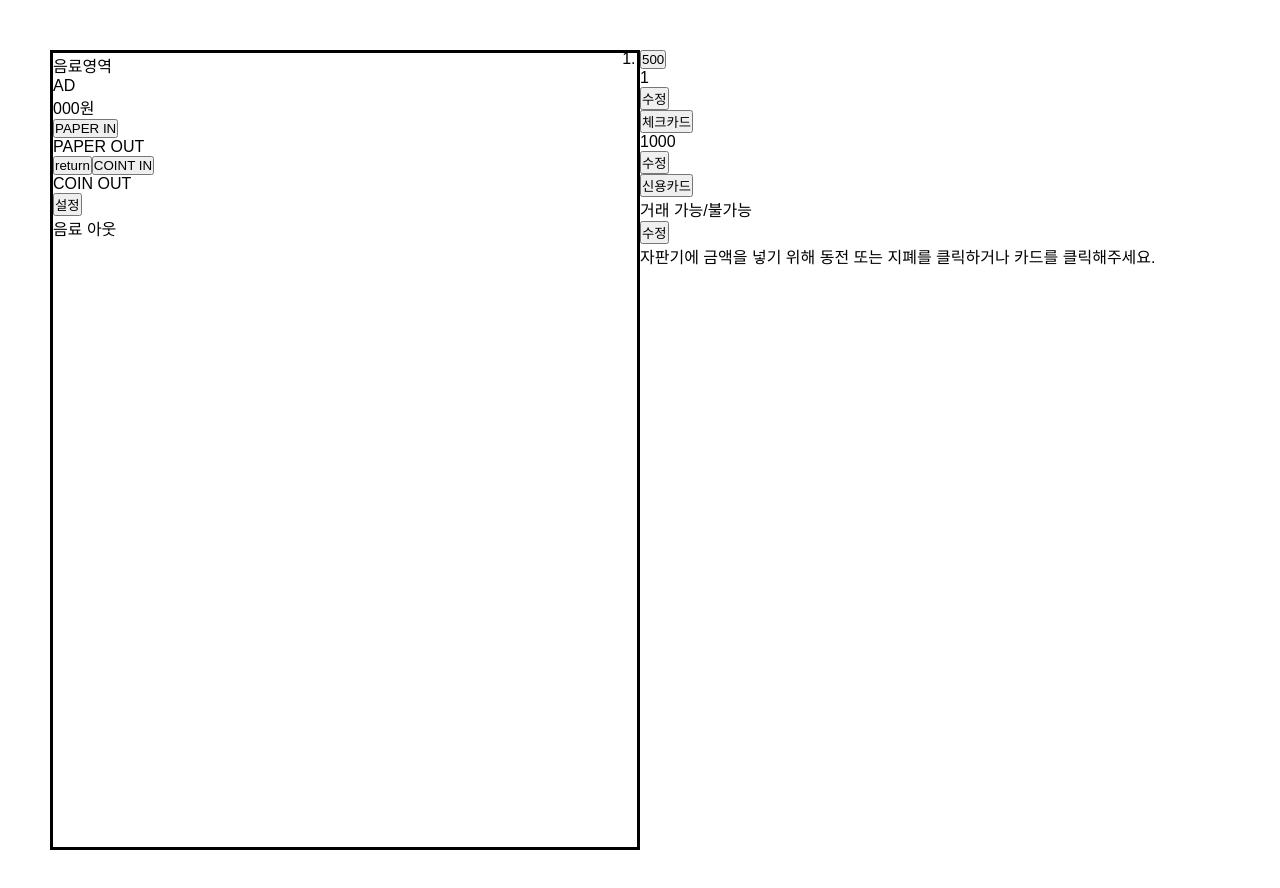
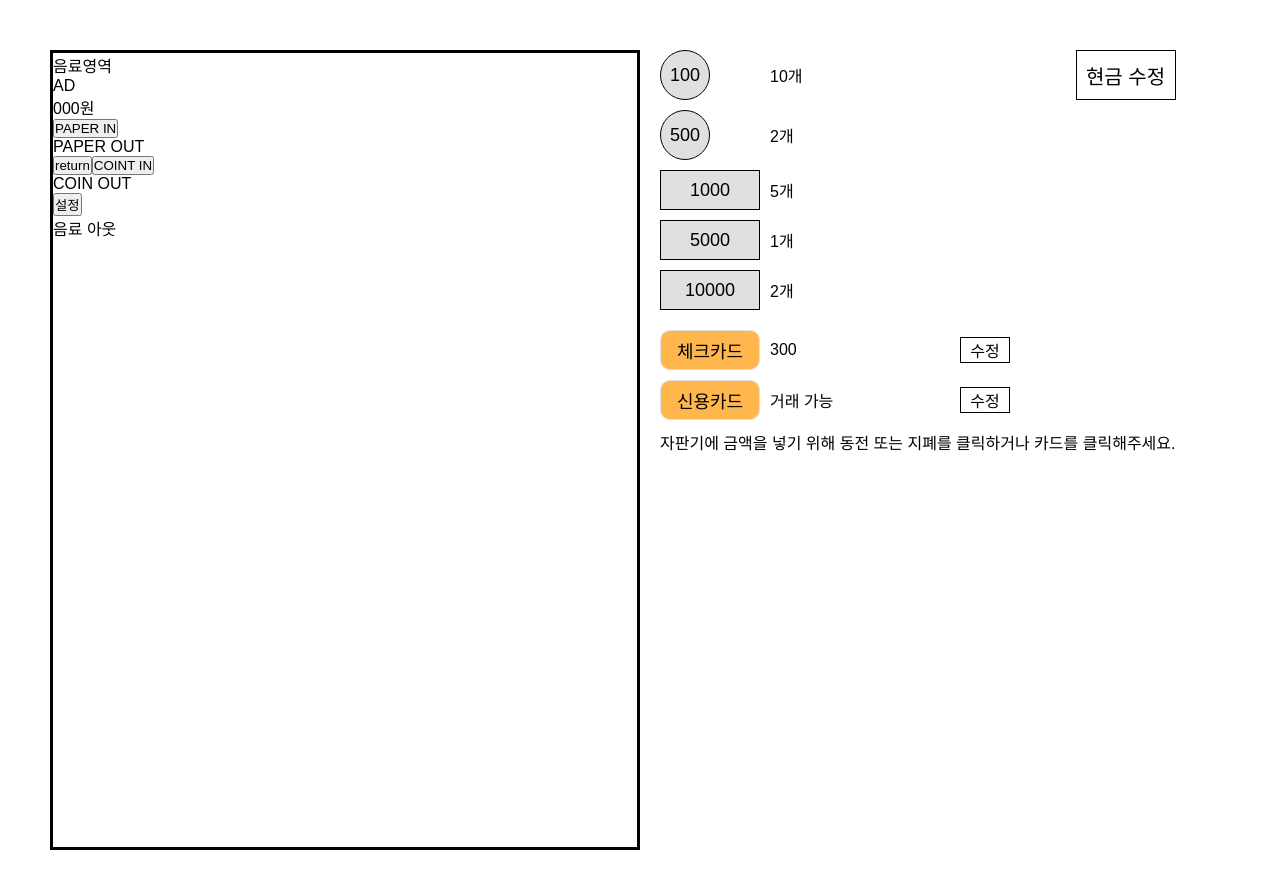
Before and after one commit to byeonghun-lee/byeonghun-vending-machine, a Next.js app: page / in a window 1280 px wide. Shown: the top 888 px of the page. Built offline with nearby package versions, Linux system fonts and the light colour scheme.

Commit message:
지갑 영역 화면 추가

```diff
--- a/src/app/globals.scss
+++ b/src/app/globals.scss
@@ -27,3 +27,6 @@ a {
     display: flex;
     flex-wrap: wrap;
 }
+ol, li {
+  list-style: none;
+}
--- a/src/app/page.tsx
+++ b/src/app/page.tsx
@@ -1,11 +1,21 @@
+"use client";
+
+import { useState } from "react";
+
 import VendingMachine from "@/components/vendingMachine";
 import Wallet from "@/components/wallet";
 
+import INIT_INVENTORY from "@/constants/initialInventory";
+import INIT_WALLET from "@/constants/initialWallet";
+
 export default function Home() {
+    const [money, setMoney] = useState(INIT_WALLET.money);
+    const [card, setCard] = useState(INIT_WALLET.card);
+
     return (
         <div className="main-wrapper">
             <VendingMachine />
-            <Wallet />
+            <Wallet money={Object.entries(money)} card={card} />
         </div>
     );
 }
--- a/src/components/wallet/index.tsx
+++ b/src/components/wallet/index.tsx
@@ -1,27 +1,35 @@
 import "./wallet.scss";
 
-const Wallet = () => {
+const Wallet = ({ money = [], card }) => {
     return (
         <section className="wallet">
             <div className="money">
-                <ol>
-                    <li>
-                        <button>500</button>
-                        <p>1</p>
-                    </li>
+                <ol className="money-list">
+                    {money.map(([moneyItem, numOfMoney], index) => (
+                        <li key={index}>
+                            <button
+                                className={`insert-money-button ${
+                                    moneyItem < 1000 ? "coin" : "paper-money"
+                                }`}
+                            >
+                                {moneyItem}
+                            </button>
+                            <p>{numOfMoney}개</p>
+                        </li>
+                    ))}
                 </ol>
-                <button>수정</button>
+                <button className="edit-money-button">현금 수정</button>
             </div>
             <div className="cards">
                 <div className="debit-card">
-                    <button>체크카드</button>
-                    <p>1000</p>
-                    <button>수정</button>
+                    <button className="insert-card-button">체크카드</button>
+                    <p>{card?.debit}</p>
+                    <button className="edit-card-button">수정</button>
                 </div>
                 <div className="credit-card">
-                    <button>신용카드</button>
-                    <p>거래 가능/불가능</p>
-                    <button>수정</button>
+                    <button className="insert-card-button">신용카드</button>
+                    <p>거래 {card?.credit ? "가능" : "불가"}</p>
+                    <button className="edit-card-button">수정</button>
                 </div>
             </div>
             <p className="desc">
--- a/src/components/wallet/wallet.scss
+++ b/src/components/wallet/wallet.scss
@@ -1,3 +1,84 @@
 .wallet {
+    padding: 0 20px;
 
+    .money {
+        display: flex;
+        align-items: flex-start;
+        justify-content: space-between;
+    }
+
+    .money-list {
+        li {
+            display: flex;
+            align-items: center;
+
+            &:not(&:last-child) {
+                margin-bottom: 10px;
+            }
+
+            .insert-money-button {
+                border: 1px solid black;
+                font-size: 18px;
+                background-color: #e0e0e0;
+                cursor: pointer;
+
+                &.coin {
+                    margin-right: 50px;
+                    width: 50px;
+                    height: 50px;
+                    border-radius: 50%;
+                }
+
+                &.paper-money {
+                    width: 100px;
+                    height: 40px;
+                }
+            }
+
+            p {
+                padding-left: 10px;
+            }
+        }
+    }
+
+    .edit-money-button {
+        font-size: 20px;
+        width: 100px;
+        height: 50px;
+        background-color: white;
+        border: 1px solid black;
+    }
+
+    .cards {
+        margin-top: 20px;
+
+        > div {
+            margin-bottom: 10px;
+            display: flex;
+            align-items: center;
+
+            p {
+                padding: 0 10px;
+                display: inline-block;
+                width: 200px;
+            }
+        }
+
+        .insert-card-button {
+            width: 100px;
+            height: 40px;
+            background-color: #ffb74d;
+            border: 1px solid #e0e0e0;
+            border-radius: 10px;
+            font-size: 18px;
+            cursor: pointer;
+        }
+
+        .edit-card-button {
+            width: 50px;
+            font-size: 16px;
+            background-color: white;
+            border: 1px solid black;
+        }
+    }
 }
--- /dev/null
+++ b/src/constants/initialWallet.tsx
@@ -0,0 +1,28 @@
+import MONEY_UNITS from "./moneyUnits";
+
+type MoneyUnits = (typeof MONEY_UNITS)[number];
+// type CardType = "debit" | "credit";
+
+type Wallet = {
+    money: Record<MoneyUnits, number>;
+    card: {
+        debit: number;
+        credit: boolean;
+    };
+};
+
+const INIT_WALLET: Wallet = {
+    money: {
+        100: 10,
+        500: 2,
+        1000: 5,
+        5000: 1,
+        10000: 2,
+    },
+    card: {
+        debit: 300,
+        credit: true,
+    },
+};
+
+export default INIT_WALLET;
--- /dev/null
+++ b/src/constants/moneyUnits.tsx
@@ -0,0 +1,3 @@
+const MONEY_UNITS = [100, 500, 1000, 5000, 10000] as const;
+
+export default MONEY_UNITS;
```
